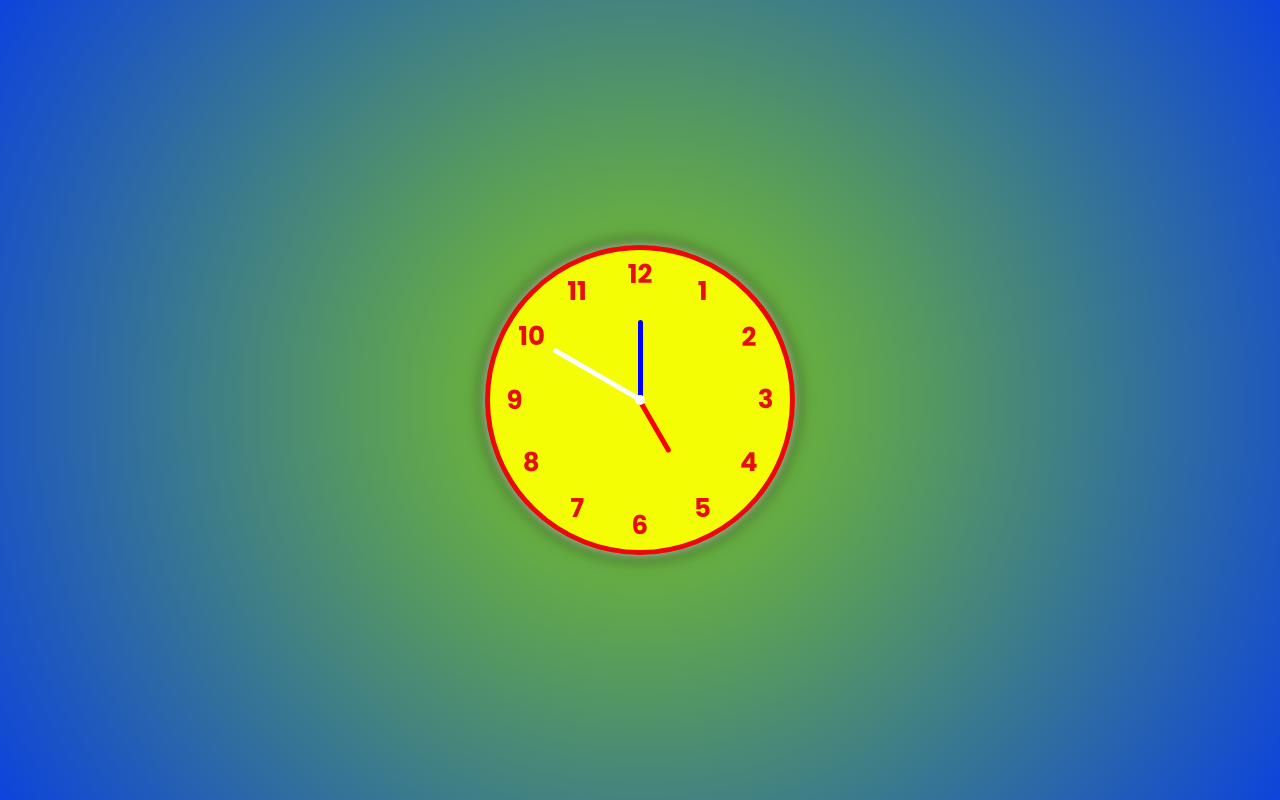
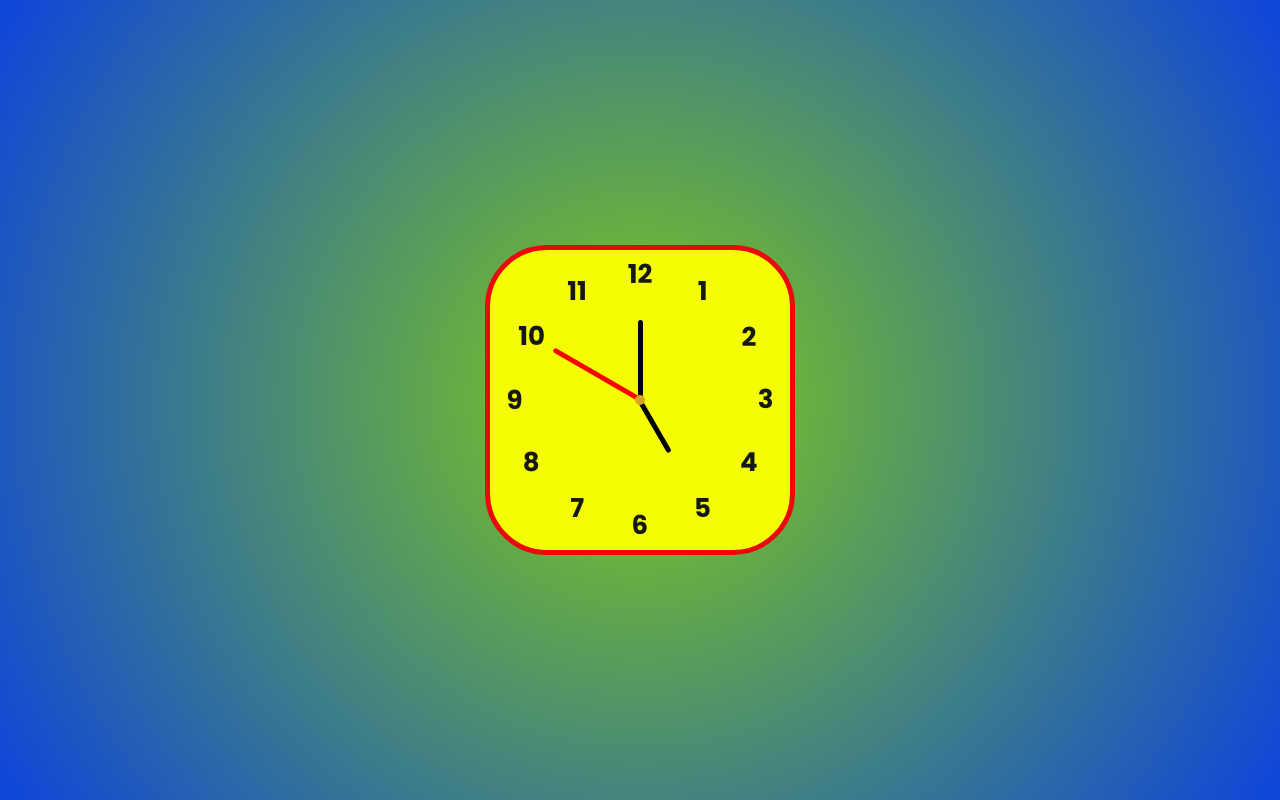
Before and after one commit to abhiGithub302/AnalogClock, a plain HTML site: page index.html in a window 1280 px wide. Drawn offline with Linux system fonts and the light colour scheme.

Commit message:
final commit

```diff
--- a/index.html
+++ b/index.html
@@ -12,9 +12,9 @@
     <!-- Clock  -->
     <div class="clock">
 
-        <div class="needle hr" style="--h:60px; --clr:red"><span></span></div>
-        <div class="needle mn" style="--h:80px; --clr:blue"><span></span></div>
-        <div class="needle ss" style="--h:100px; --clr:white"><span></span></div>
+        <div class="needle hr" style="--h:60px; --clr:black"><span></span></div>
+        <div class="needle mn" style="--h:80px; --clr:black"><span></span></div>
+        <div class="needle ss" style="--h:100px; --clr:red"><span></span></div>
 
         <ul>
             <li style="--i:1"><span>1</span></li>
--- a/style.css
+++ b/style.css
@@ -20,10 +20,10 @@ body{
     background-color: rgb(245, 253, 4);
     width: 300px;
     height: 300px;
-    border-radius: 50%;
-    color: #e60e0e;
+    border-radius: 20%;
+    color: #151814;
     border: 5px solid #ea0808;
-    box-shadow: 0px 0px 10px rgba(255,255,255,0.7), 0px 0px 20px rgba(0,0,0,0.7);
+    /* box-shadow: 0px 0px 10px rgba(255,255,255,0.7), 0px 0px 20px rgba(0,0,0,0.7); */
     font-size: 26px;
     font-weight: bold;
     display: flex;
@@ -49,7 +49,7 @@ body{
     content: '';
     width: 10px;
     height: 10px;
-    background-color: #fff;
+    background-color: goldenrod;
     border-radius: 50%;
     position: absolute;
 }
```
